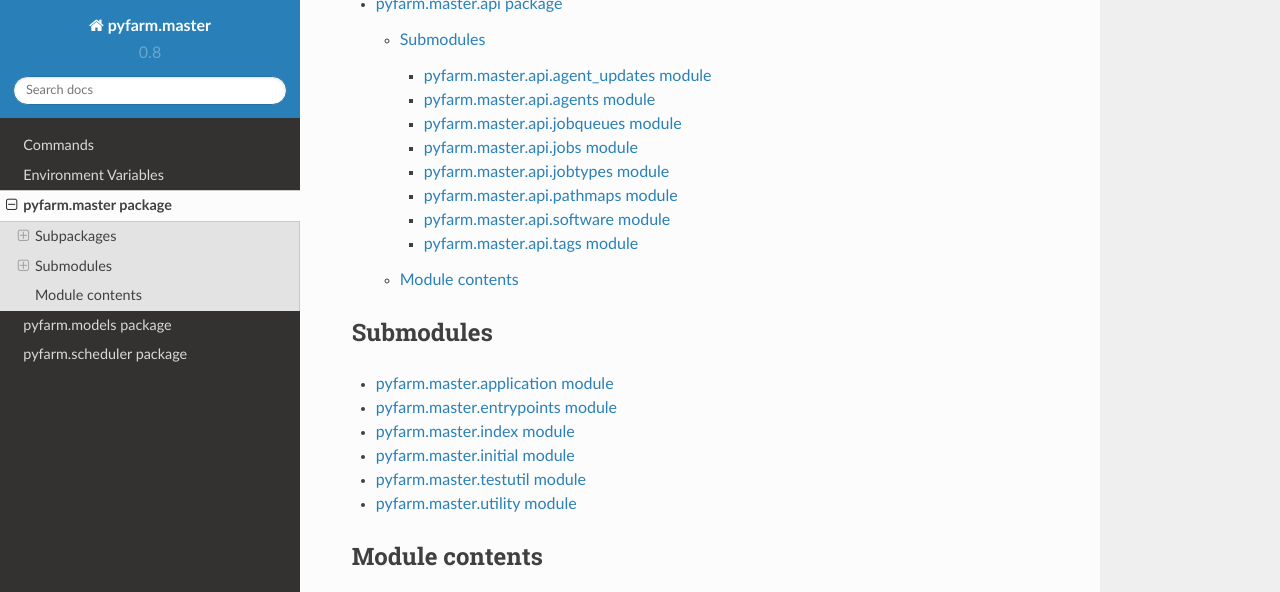
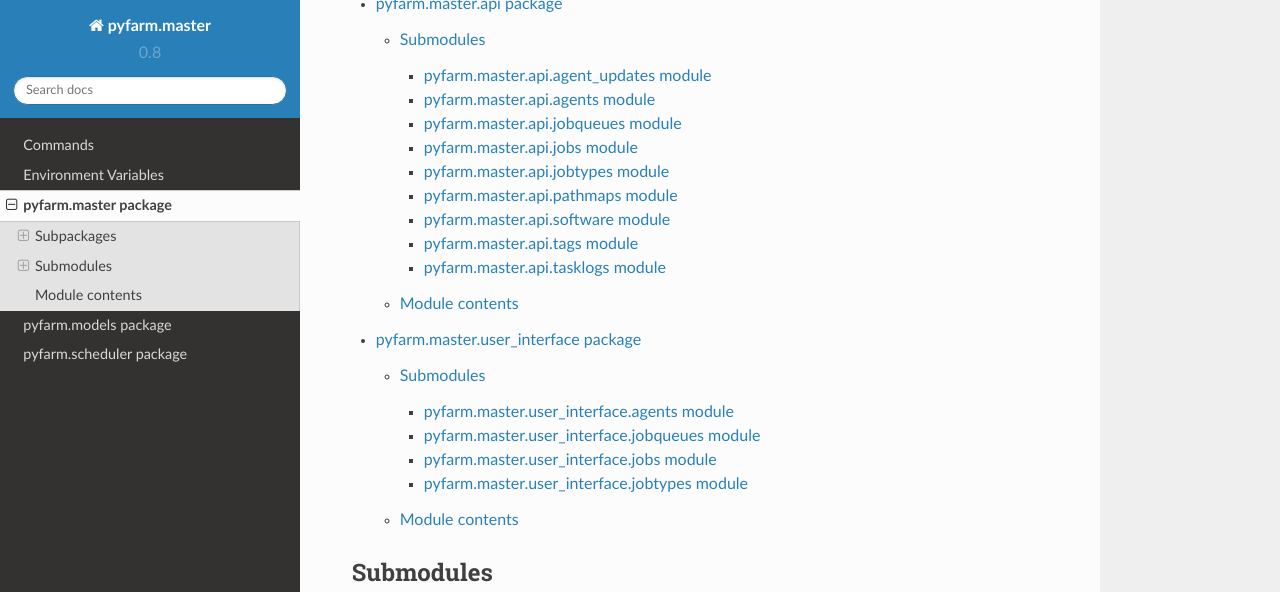
Before and after one commit to pyfarm/pyfarm-master, a Sphinx documentation site: the page built from docs/source/modules/pyfarm.master.rst, in a window 1280 px wide and 900 px high, scrolled down 584 px, cut to the strip 0-592 px from the top of the window. Built offline with Sphinx 7.4.7 and the Read the Docs theme 2.0.0, drawn with Linux system fonts in a browser that asks for light colours; pages that are not in the unit, such as notebooks, are missing from menus.

Commit message:
updating docs (autogenerated)

```diff
--- a/docs/source/modules/pyfarm.master.api.rst
+++ b/docs/source/modules/pyfarm.master.api.rst
@@ -14,6 +14,7 @@ Submodules
    pyfarm.master.api.pathmaps
    pyfarm.master.api.software
    pyfarm.master.api.tags
+   pyfarm.master.api.tasklogs
 
 Module contents
 ---------------
--- /dev/null
+++ b/docs/source/modules/pyfarm.master.api.tasklogs.rst
@@ -0,0 +1,7 @@
+pyfarm.master.api.tasklogs module
+=================================
+
+.. automodule:: pyfarm.master.api.tasklogs
+    :members:
+    :undoc-members:
+    :show-inheritance:
--- a/docs/source/modules/pyfarm.master.rst
+++ b/docs/source/modules/pyfarm.master.rst
@@ -8,6 +8,7 @@ Subpackages
 
     pyfarm.master.admin
     pyfarm.master.api
+    pyfarm.master.user_interface
 
 Submodules
 ----------
--- /dev/null
+++ b/docs/source/modules/pyfarm.master.user_interface.agents.rst
@@ -0,0 +1,7 @@
+pyfarm.master.user_interface.agents module
+==========================================
+
+.. automodule:: pyfarm.master.user_interface.agents
+    :members:
+    :undoc-members:
+    :show-inheritance:
--- /dev/null
+++ b/docs/source/modules/pyfarm.master.user_interface.jobqueues.rst
@@ -0,0 +1,7 @@
+pyfarm.master.user_interface.jobqueues module
+=============================================
+
+.. automodule:: pyfarm.master.user_interface.jobqueues
+    :members:
+    :undoc-members:
+    :show-inheritance:
--- /dev/null
+++ b/docs/source/modules/pyfarm.master.user_interface.jobs.rst
@@ -0,0 +1,7 @@
+pyfarm.master.user_interface.jobs module
+========================================
+
+.. automodule:: pyfarm.master.user_interface.jobs
+    :members:
+    :undoc-members:
+    :show-inheritance:
--- /dev/null
+++ b/docs/source/modules/pyfarm.master.user_interface.jobtypes.rst
@@ -0,0 +1,7 @@
+pyfarm.master.user_interface.jobtypes module
+============================================
+
+.. automodule:: pyfarm.master.user_interface.jobtypes
+    :members:
+    :undoc-members:
+    :show-inheritance:
--- a/docs/source/modules/pyfarm.models.rst
+++ b/docs/source/modules/pyfarm.models.rst
@@ -14,6 +14,7 @@ Submodules
 .. toctree::
 
    pyfarm.models.agent
+   pyfarm.models.gpu
    pyfarm.models.job
    pyfarm.models.jobqueue
    pyfarm.models.jobtype
@@ -22,6 +23,7 @@ Submodules
    pyfarm.models.software
    pyfarm.models.tag
    pyfarm.models.task
+   pyfarm.models.tasklog
    pyfarm.models.user
 
 Module contents
```
Also changed, not shown: docs/source/modules/pyfarm.master.user_interface.rst (added, +21 -0 lines), docs/source/modules/pyfarm.models.gpu.rst (added, +7 -0 lines), docs/source/modules/pyfarm.models.tasklog.rst (added, +7 -0 lines).
